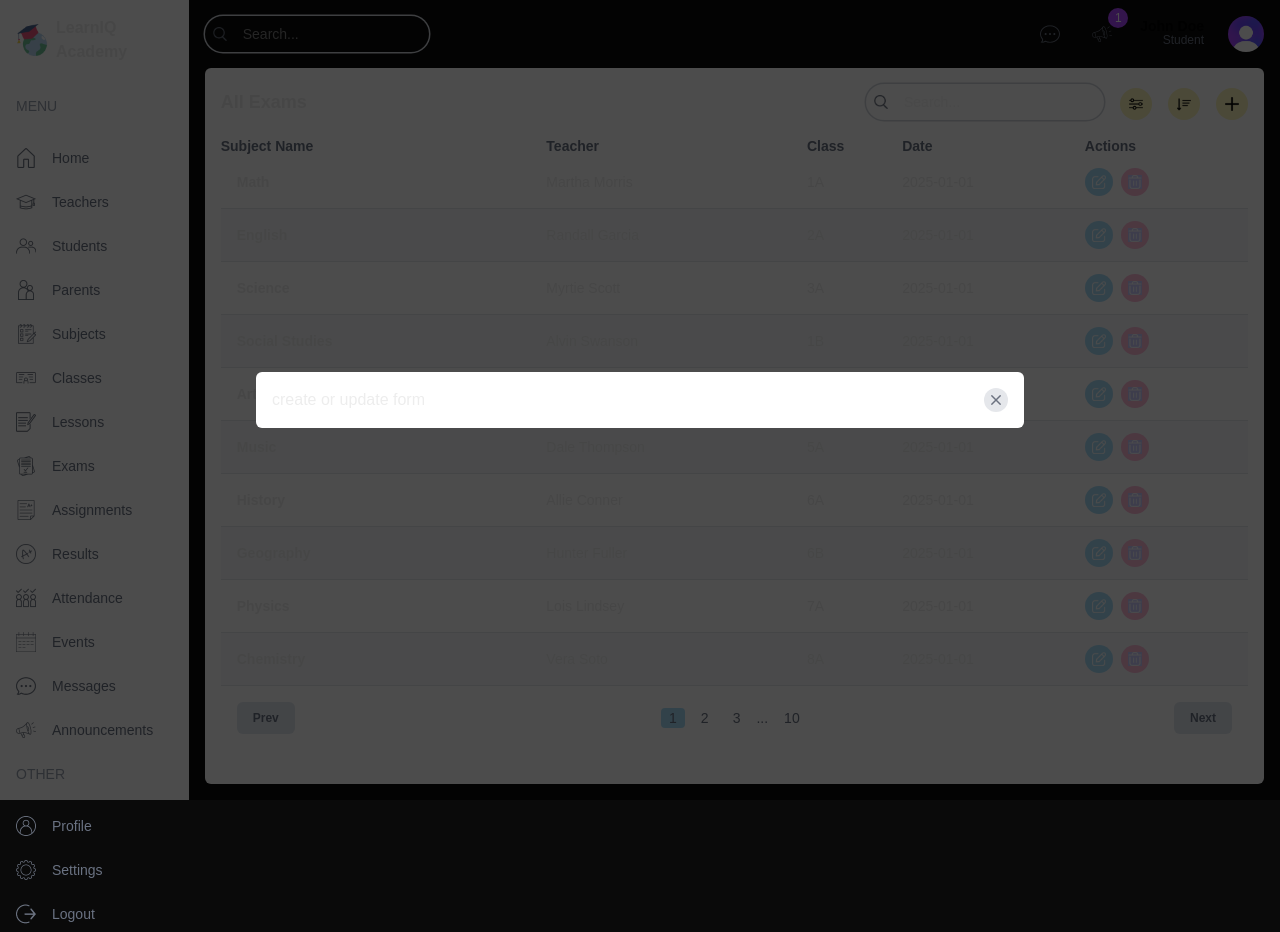
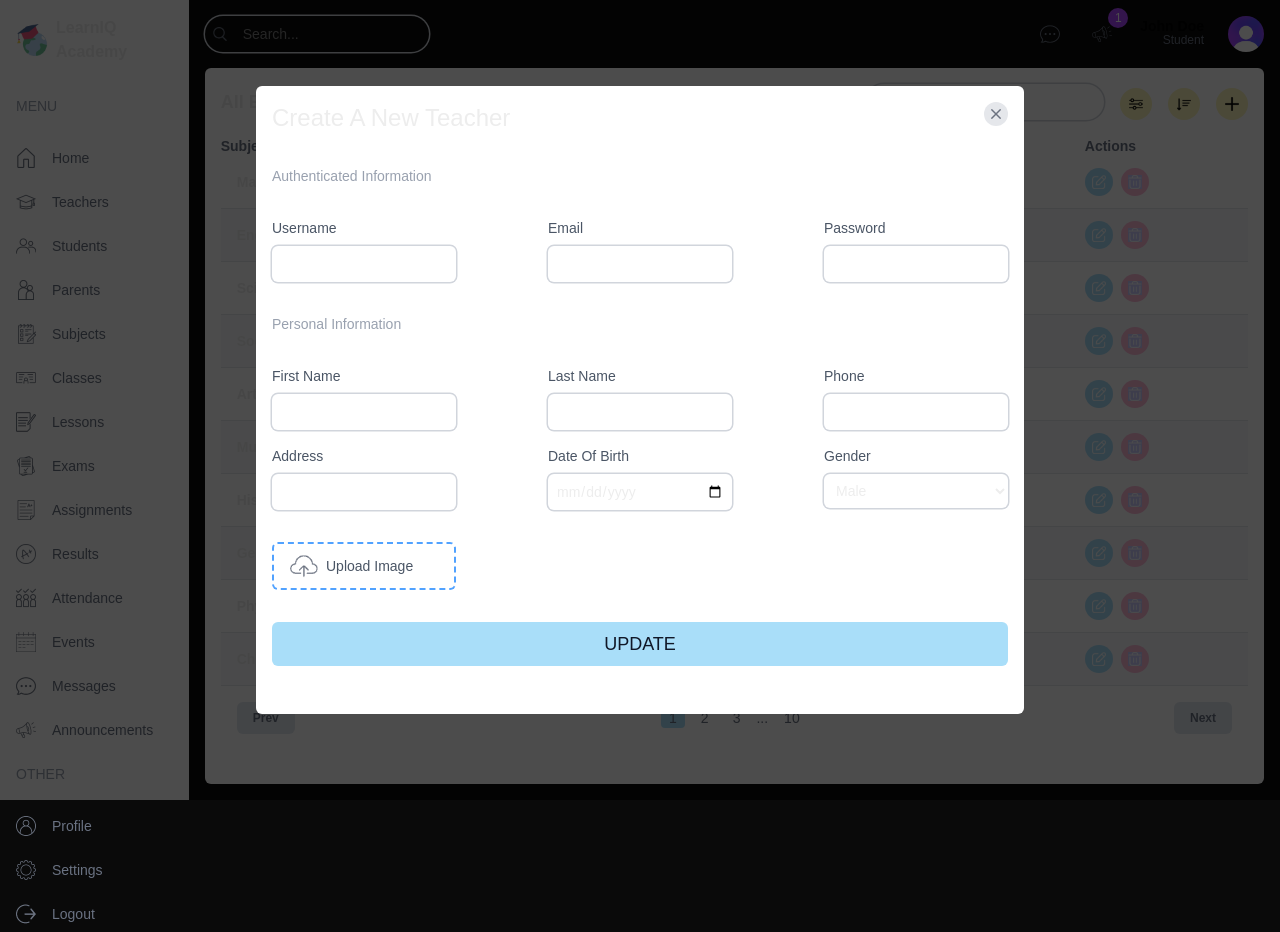
Before and after one commit to dhananjaybhatia/school-mgt-system, a Next.js app: page /list/exams in a window 1280 px wide. Both pictures are taken after a click on the button 1232 px from the left and 104 px from the top of the page. Built offline with nearby package versions, Linux system fonts and the light colour scheme.

Commit message:
TeacherForm is completed

```diff
--- a/package.json
+++ b/package.json
@@ -9,6 +9,7 @@
     "lint": "next lint"
   },
   "dependencies": {
+    "@hookform/resolvers": "^5.1.1",
     "@types/react-big-calendar": "^1.16.2",
     "moment": "^2.30.1",
     "moment-timezone": "^0.6.0",
@@ -18,7 +19,9 @@
     "react-big-calendar": "^1.19.4",
     "react-calendar": "^6.0.0",
     "react-dom": "^19.0.0",
-    "recharts": "^3.0.2"
+    "react-hook-form": "^7.59.0",
+    "recharts": "^3.0.2",
+    "zod": "^3.25.67"
   },
   "devDependencies": {
     "@eslint/eslintrc": "^3",
--- a/src/app/(dashboard)/list/teachers/[id]/page.tsx
+++ b/src/app/(dashboard)/list/teachers/[id]/page.tsx
@@ -4,6 +4,7 @@ import BigCalendar from "@/src/components/BigCalendar";
 import Image from "next/image";
 import Link from "next/link";
 import React from "react";
+import FormModal from "@/src/components/FormModal";
 
 const SingleTeacherPage = () => {
   return (
@@ -24,9 +25,19 @@ const SingleTeacherPage = () => {
               />
             </div>
             <div className="w-2/3 flex flex-col justify-between gap-4">
-              <div className="flex items-center gap-4">
+              <div className="flex items-center gap-4 justify-between">
                 <h1 className="text-xl font-semibold">DB</h1>
+                <FormModal
+                  table="teacher"
+                  type="update"
+                  data={{
+                    id: 1,
+                    username: "abcabc",
+                    email: "abc.gmail.com",
+                  }}
+                />
               </div>
+
               <p className="text-sm text-gray-500">
                 Lorem ipsum, dolor sit amet consectetur adipisicing elit.
               </p>
--- a/src/components/FormModal.tsx
+++ b/src/components/FormModal.tsx
@@ -2,6 +2,7 @@
 
 import Image from "next/image";
 import React, { useState } from "react";
+import TeacherForm from "./forms/TeacherForm";
 
 const FormModal = ({
   table,
@@ -43,7 +44,7 @@ const FormModal = ({
         </button>
       </form>
     ) : (
-      "create or update form"
+      <TeacherForm type={"update"} data={data} />
     );
   };
 
@@ -51,7 +52,7 @@ const FormModal = ({
     <>
       <button
         onClick={() => setOpen(true)}
-        className={`${size} flex justify-center items-center rounded-full ${bgColor}`}
+        className={`${size} flex justify-center items-center cursor-pointer rounded-full ${bgColor}`}
       >
         <Image src={`/${type}.png`} alt="" width={14} height={14} />
       </button>
--- /dev/null
+++ b/src/components/InputField.tsx
@@ -0,0 +1,39 @@
+import React from "react";
+
+type InputFieldProps = {
+  label: string;
+  type?: string;
+  register: any;
+  name: string;
+  defaultValue?: string;
+  error?: { message?: string };
+  inputProps?: React.InputHTMLAttributes<HTMLInputElement>;
+};
+
+const InputField = ({
+  label,
+  type = "text",
+  register,
+  name,
+  defaultValue,
+  error,
+  inputProps,
+}: InputFieldProps) => {
+  return (
+    <div className="flex flex-col gap-2 w-full md:w-1/4">
+      <label className="text-sm text-gray-600 capitalize">{label}</label>
+      <input
+        type={type}
+        {...register(name)}
+        className="ring-[1.5px] ring-gray-300 p-2 rounded-md text-sm w-full focus:outline-none focus:ring-2 focus:ring-orange-400"
+        defaultValue={defaultValue}
+        {...inputProps}
+      />
+      {error?.message && (
+        <p className="text-xs text-red-600">{error.message}</p>
+      )}
+    </div>
+  );
+};
+
+export default InputField;
--- /dev/null
+++ b/src/components/forms/TeacherForm.tsx
@@ -0,0 +1,169 @@
+"use client";
+
+import { zodResolver } from "@hookform/resolvers/zod";
+import { useForm } from "react-hook-form";
+import { z } from "zod";
+import InputField from "../InputField";
+import Image from "next/image";
+
+const schema = z.object({
+  username: z
+    .string()
+    .min(3, { message: "Username must be at least 3 characters long." })
+    .max(20, { message: "Username must not be more than 20 characters long." }),
+
+  email: z.string().email({ message: "Invalid email address" }),
+
+  password: z
+    .string()
+    .min(8, { message: "Password must be at least 8 characters long." }),
+
+  firstname: z.string().min(1, { message: "First name is required." }),
+
+  lastname: z.string().min(1, { message: "Last name is required." }),
+
+  phone: z.string().min(1, { message: "Phone is required." }),
+
+  address: z
+    .string()
+    .min(5, { message: "Address must be at least 5 characters long." }),
+
+  dateOfBirth: z.string().refine((val) => !isNaN(Date.parse(val)), {
+    message: "Invalid date of birth.",
+  }),
+  gender: z.enum(["male", "female", "others"], {
+    message: "Gender is required",
+  }),
+  img: z.instanceof(File, { message: "Image is required." }),
+});
+
+const TeacherForm = ({
+  type,
+  data,
+}: {
+  type: "create" | "update";
+  data?: any;
+}) => {
+  const {
+    register,
+    handleSubmit,
+    formState: { errors },
+  } = useForm({
+    resolver: zodResolver(schema),
+  });
+
+  const onsubmit = (data) => {
+    console.log(data);
+  };
+
+  return (
+    <form className="flex flex-col gap-8" onSubmit={handleSubmit(onsubmit)}>
+      <h1 className="text-2xl font-medium capitalize">Create a new teacher</h1>
+      <span className="text-gray-400 text-sm font-medium">
+        Authenticated Information
+      </span>
+      <div className="flex justify-between flex-wrap gap-4">
+        <InputField
+          label="username"
+          name="username"
+          defaultValue={data?.username}
+          register={register}
+          error={errors.username}
+        />
+        <InputField
+          label="email"
+          name="email"
+          defaultValue={data?.email}
+          register={register}
+          error={errors.email}
+        />
+        <InputField
+          label="password"
+          name="password"
+          type="password"
+          defaultValue={data?.password}
+          register={register}
+          error={errors.password}
+        />
+      </div>
+
+      <span className="text-gray-400 text-sm font-medium">
+        Personal Information
+      </span>
+      <div className="flex justify-between flex-wrap gap-4">
+        <InputField
+          label="first name"
+          name="firstName"
+          defaultValue={data?.firstName}
+          register={register}
+          error={errors.firstname}
+        />
+        <InputField
+          label="last name"
+          name="lastname"
+          defaultValue={data?.lastname}
+          register={register}
+          error={errors.lastname}
+        />
+        <InputField
+          label="Phone"
+          name="phone"
+          defaultValue={data?.phone}
+          register={register}
+          error={errors.phone}
+        />
+        <InputField
+          label="address"
+          name="address"
+          defaultValue={data?.address}
+          register={register}
+          error={errors.address}
+        />
+        <InputField
+          label="date of Birth"
+          name="dateOfBirth"
+          defaultValue={data?.dateOfBirth}
+          register={register}
+          error={errors.dateOfBirth}
+          type="date"
+        />
+        <div className="flex flex-col gap-2 w-full md:w-1/4">
+          <label className="text-sm text-gray-600 capitalize">Gender</label>
+          <select
+            className="ring-[1.5px] ring-gray-300 focus:outline-none focus:ring-2 focus:ring-orange-400 p-2 rounded-md text-sm w-full"
+            {...register("gender")}
+            defaultValue={data?.gender}
+          >
+            <option value="male">Male</option>
+            <option value="female">Female</option>
+            <option value="others">Others</option>
+          </select>
+          {errors.gender?.message && (
+            <p className="text-xs text-red-600">{errors.gender?.message}</p>
+          )}
+        </div>
+
+        <div className="flex flex-col gap-2 w-full md:w-1/4 mt-4">
+          <label
+            htmlFor="img"
+            className="px-4 py-2 border-2 text-center border-dashed border-blue-400 rounded-md text-sm text-gray-600 hover:border-none hover:bg-green transition flex flex-row items-center gap-2"
+          >
+            <Image src="/upload.png" alt="" width={28} height={28} />{" "}
+            <span>Upload Image</span>
+          </label>
+          <input type="file" {...register("img")} className="hidden" id="img" />
+          {errors.img?.message && (
+            <p className="text-xs text-red-600">{errors.img?.message}</p>
+          )}
+        </div>
+      </div>
+
+      <button className="bg-blue text-gray-900 font-medium text-lg p-2 rounded-md">
+        {type === "create" ? "CREATE" : "UPDATE"}
+      </button>
+      <div></div>
+    </form>
+  );
+};
+
+export default TeacherForm;
```
Also changed, not shown: 1 other file (tests, documents, lock files or other folders).
